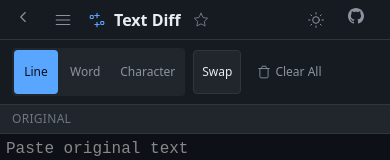
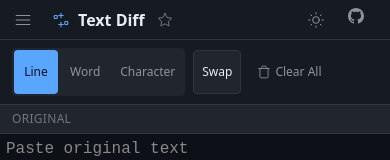
Before and after one commit to pruthvi2805/text-lab, a Next.js app: page /tools/diff in a window 390 px wide. Shown: the top 160 px of the page. Built offline with nearby package versions, Linux system fonts and the light colour scheme.

Commit message:
simplify: remove redundant back arrow on mobile
The back arrow next to hamburger menu was redundant since
the menu already provides navigation to Home. Simplified to
just show the hamburger menu on all pages.

Co-Authored-By: Claude Opus 4.5 <noreply@anthropic.com>

```diff
--- a/components/layout/Header.tsx
+++ b/components/layout/Header.tsx
@@ -4,7 +4,7 @@ import Link from "next/link";
 import { usePathname } from "next/navigation";
 import { useCallback } from "react";
 import { getToolByPath } from "@/lib/tools/registry";
-import { MenuIcon, GithubIcon, ChevronLeftIcon, StarIcon } from "@/components/ui/icons";
+import { MenuIcon, GithubIcon, StarIcon } from "@/components/ui/icons";
 import { ThemeToggle } from "@/components/ui/ThemeToggle";
 import { useFavoritesStore } from "@/stores/favorites";
 import { useToastStore } from "@/stores/toast";
@@ -35,16 +35,7 @@ export function Header({ onMenuClick }: HeaderProps) {
 
   return (
     <header className="flex items-center h-10 px-3 bg-bg-panel border-b border-border shrink-0">
-      {/* Mobile: Back button on tool pages, Menu button on home */}
-      {isToolPage ? (
-        <Link
-          href="/"
-          className="md:hidden p-1.5 -ml-1 mr-1 text-text-secondary hover:text-text-primary hover:bg-bg-hover rounded transition-colors"
-          aria-label="Back to home"
-        >
-          <ChevronLeftIcon size={18} />
-        </Link>
-      ) : (
+      {/* Mobile menu button */}
       <button
         onClick={onMenuClick}
         className="md:hidden p-1.5 -ml-1 mr-2 text-text-secondary hover:text-text-primary hover:bg-bg-hover rounded transition-colors"
@@ -52,18 +43,6 @@ export function Header({ onMenuClick }: HeaderProps) {
       >
         <MenuIcon size={18} />
       </button>
-      )}
-
-      {/* Mobile menu button (always visible on tool pages alongside back) */}
-      {isToolPage && (
-        <button
-          onClick={onMenuClick}
-          className="md:hidden p-1.5 mr-1 text-text-secondary hover:text-text-primary hover:bg-bg-hover rounded transition-colors"
-          aria-label="Open menu"
-        >
-          <MenuIcon size={18} />
-        </button>
-      )}
 
       {/* Branding - hidden on mobile when viewing a tool */}
       <Link
```
Lines whose indentation alone changed are shown as unchanged.
